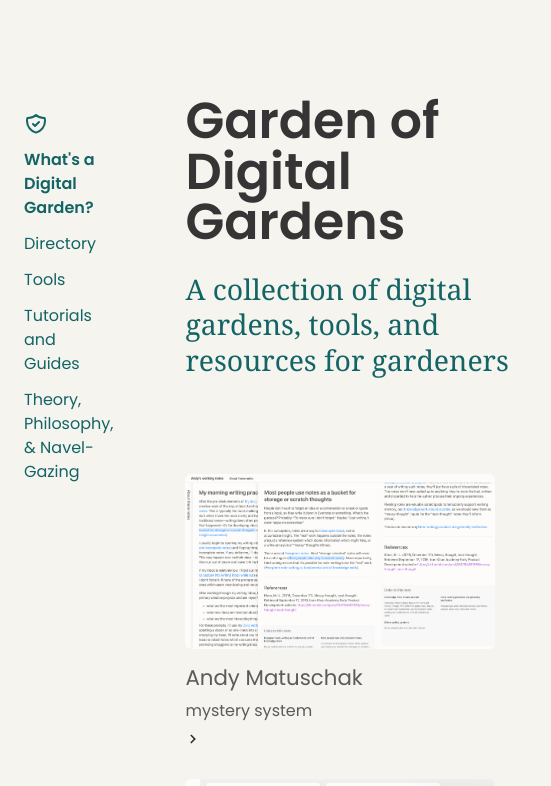
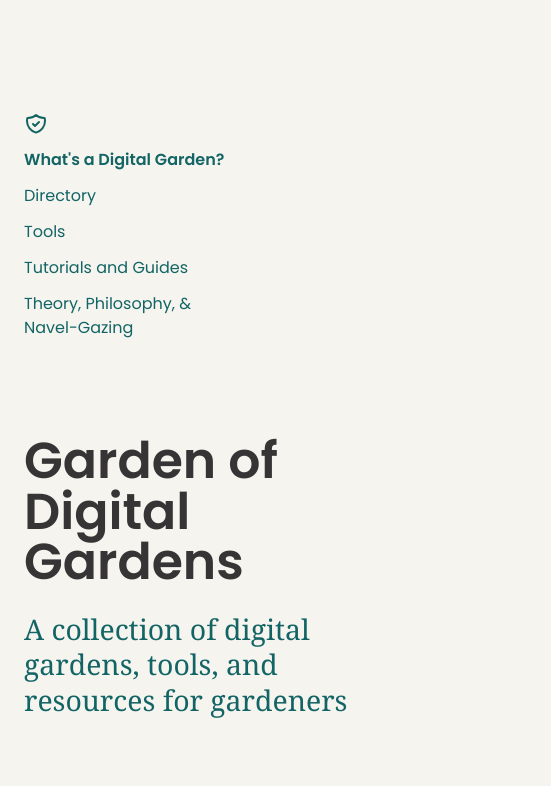
Before and after one commit to MaggieAppleton/digital-gardeners, a Next.js app: page / in a window 390 px wide. Shown: the top 786 px of the page, 551 px wide, since content can reach past the window. Built offline with nearby package versions, Linux system fonts and the light colour scheme; a web font is replaced by a local one; what @tailwindcss/typography would draw is missing.

Commit message:
sidebar tweak

```diff
--- a/pages/_app.js
+++ b/pages/_app.js
@@ -3,7 +3,7 @@
 
 function MyApp({ Component, pageProps }) {
     return (
-        <div className="flex flex-row">
+        <div className="flex flex-col sm:flex-row">
             <Sidemenu />
             <Component {...pageProps} />
         </div>
```
